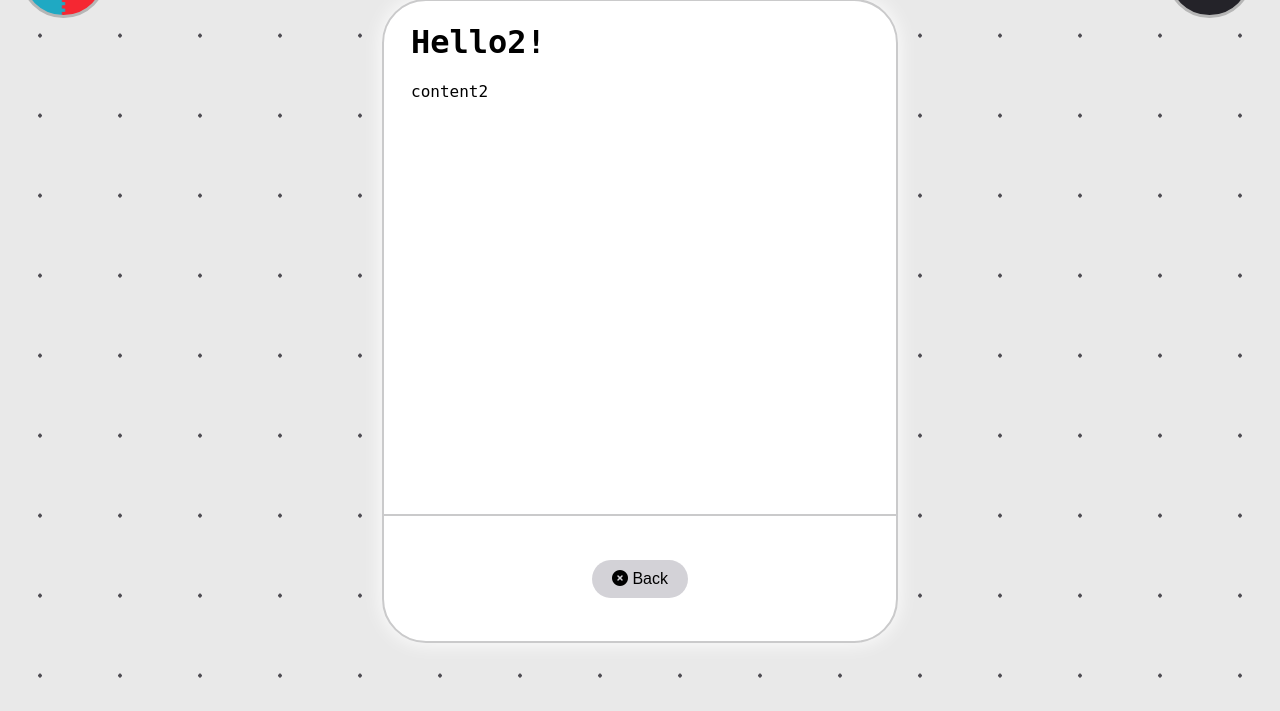
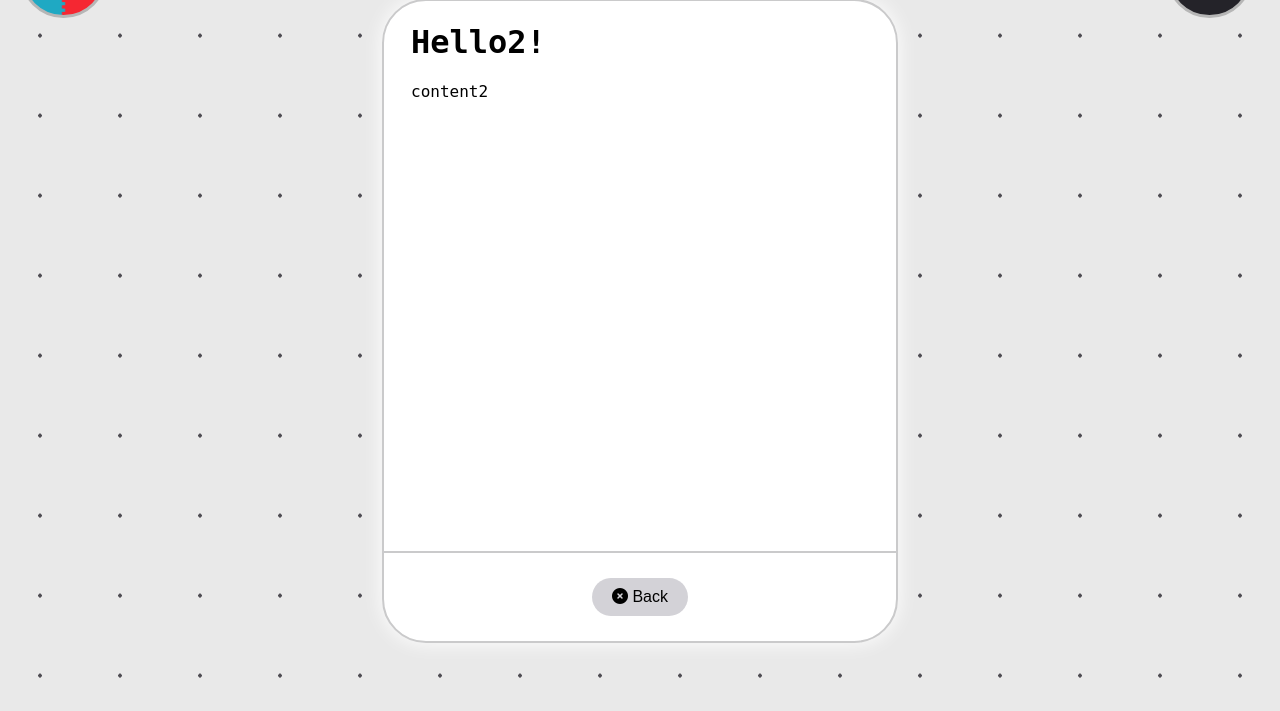
Before and after one commit to trwy7/trwy7.github.io, a PHP site: page /projects in a window 1280 px wide. Shown: the part 89-800 px from the top of the page. Run offline with PHP 8.4, Linux system fonts and the light colour scheme; some libraries are stand-ins or nearby versions.

Commit message:
Dynamic bottom height

```diff
--- a/index.css
+++ b/index.css
@@ -104,8 +104,10 @@ body {
     position: absolute;
     bottom: 0;
     width: 100%;
-    height: 125px;
+    max-height: 200px;
     overflow-y: auto;
+    padding-top: 10px;
+    padding-bottom: 10px;
     text-align: center;
     align-content: center;
 }
@@ -126,6 +128,7 @@ body {
     color: #fff;
     text-decoration: none;
     transition: all 250ms;
+    margin-bottom: 50px;
 }
 #github:hover {
     color: #8768c2;
--- a/index.js
+++ b/index.js
@@ -30,6 +30,8 @@ function loadPage(url) {
             newpage();
         } else {
             console.error('Request did not succeed before timeout.')
+            alert('Failed to connect');
+            location.reload();
         }
         // window.location.href = url;
     }, 1250);
```
